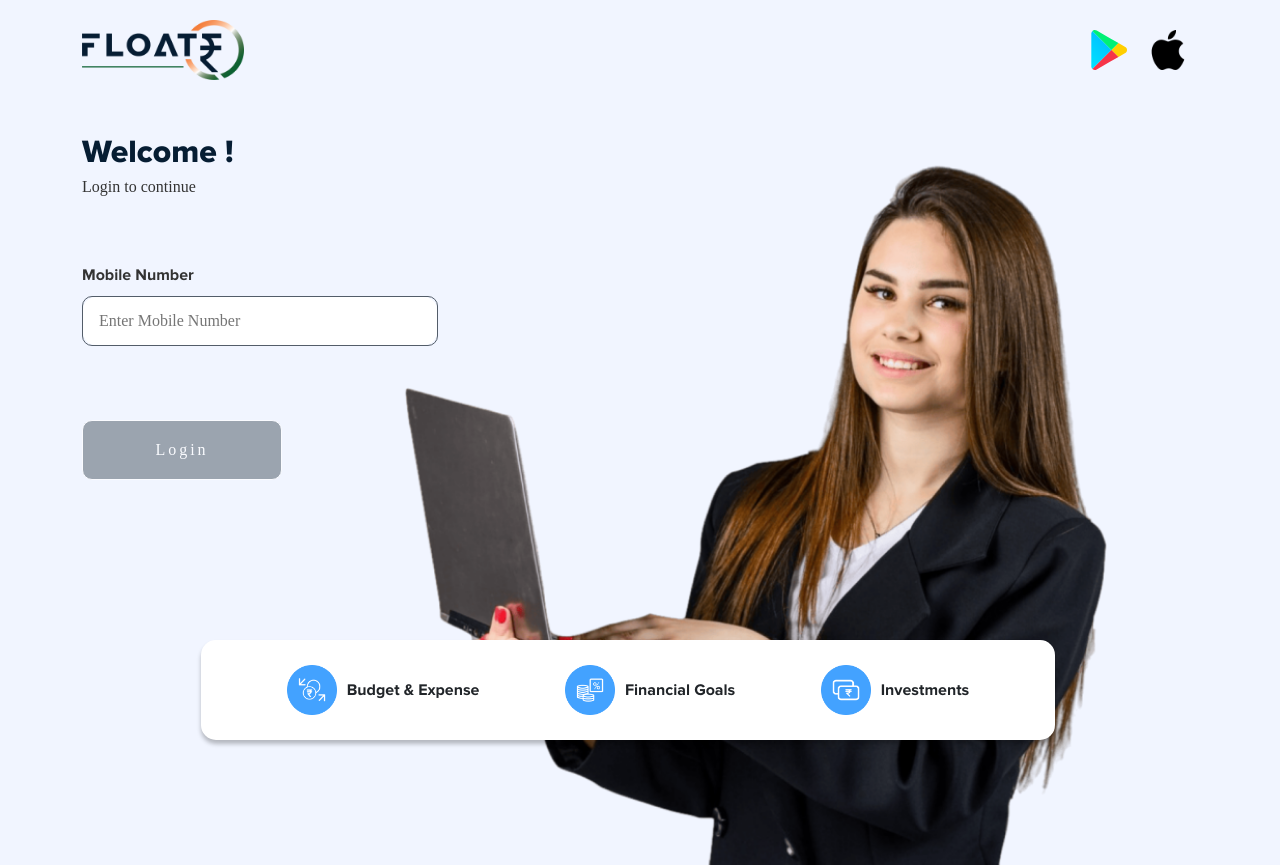
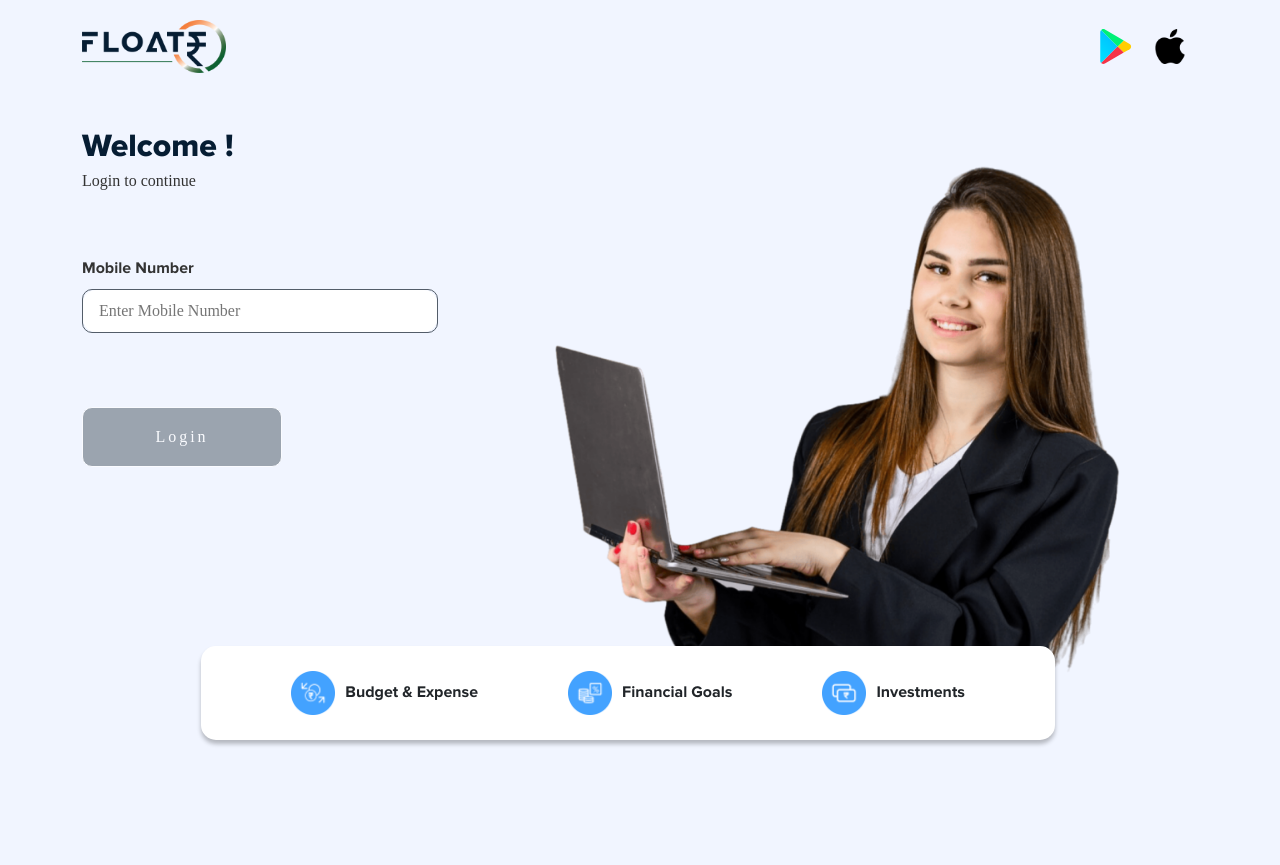
Before and after one commit to Sumit2406/floatrweb, a React (Create React App) app: page / in a window 1280 px wide. After the commit the page ends 800 px from the top, so only its background shows below. Built offline with nearby package versions, Linux system fonts and the light colour scheme; a web font is replaced by a local one.

Commit message:
height width converted in em

```diff
--- a/src/scss/App.scss
+++ b/src/scss/App.scss
@@ -202,14 +202,14 @@ img {
 // LoginPage Componet
 
 .logobanner {
-  height: 735px;
+  height: 36.9em;
   position: absolute;
   right: 40px;
-  top: 0px;
+  top: 15px;
 }
 .pgtitle{
   font-size: 2em;
-  line-height: 46px;
+  line-height: 1.5;
 
   font-family: "ProximaExtraBold";
   margin: 0;
@@ -217,7 +217,7 @@ img {
 }
 .pgsubtitle {
   font-size: 1em;
-  line-height: 22px;
+  line-height: 1.3;
   font-family: "ProximaRegular";
   color: #333333;
 }
@@ -250,11 +250,36 @@ border-radius: 15px;
 .bottom-icons span {
   padding-left: 10px;
   font-size: 1em;
-  line-height: 22px;
+  line-height: 1.3;
   font-family: "ProximaBold";
 }
 .bottomImageIcon{
-  height: 50px;
-  width: 50px;
+  height: 2.77em;
+  width: 2.77em;
   display: block;
 }
+
+@media only screen and (min-width: 1349px) {
+  body {
+    font-size: 16px;
+  }
+  .logobanner {
+    height: 21.7em;
+    right: 90px;
+  }
+}
+
+@media only screen and (min-width: 1440px) {
+  body {
+    font-size: 20px;
+  }
+}
+
+@media only screen and (min-width: 1600px) {
+  body {
+    font-size: 22px;
+  }
+  .logobanner {
+    height: 25.9em;
+  }
+}
--- a/src/scss/Header.scss
+++ b/src/scss/Header.scss
@@ -5,7 +5,7 @@
   }
 
   #logo{
-      height: 60px;
+      height: 3.3333333333333335em;
       width: auto;
   }
 
@@ -20,7 +20,7 @@
       }
 
       #brand-icon img{
-        height: 40px;
+        height: 2.22em;
         width: auto;
         cursor: pointer;
         margin: 0 10px;
--- a/src/scss/components.scss
+++ b/src/scss/components.scss
@@ -7,7 +7,7 @@
 .txtinputblock label {
     color: #333;
     font-size: 1em;
-    line-height: 22px;
+    line-height: 1.3;
     text-align: left;
     display: flex;
     font-family: "ProximaBold";
@@ -15,7 +15,7 @@
 }
 .txtinputblock .textinput {
     border: 1px solid #535d69;
-    height: 50px;
+    height: 2.77em;
     display: flex;
     background: transparent;
     border-radius: 10px;
@@ -29,8 +29,8 @@
 .txtinputblock .textinput_prefix, .textinput_suffix {
     background: #EEE;
     padding: 0 5px;
-    line-height: 50px;
-    width: 40px;
+    line-height: 2.77em;
+    width: 2.22em;
 }
 
 .txtinputblock .textinput_box, .txtinputblock .textinput_box:focus {
@@ -46,7 +46,7 @@
     justify-content: flex-end;
     color: #F00;
     font-size: 14px;
-    line-height: 16px;
+    line-height: 0.88em;
     margin: 0;
     font-family: 'Proxima-Regular';
 }
@@ -56,7 +56,7 @@
     justify-content: flex-start;
     color: #00F;
     font-size: 14px;
-    line-height: 16px;
+    line-height: 0.88em;
     margin: 0;
     margin-top: 5px;
     font-family: 'Proxima-Regular';
@@ -86,8 +86,8 @@
     justify-content: 'center';
     margin-bottom: '1rem';
     textarea{
-      height: 100px;
-      width: 250px;
+      height: 5.55em;
+      width: 13.88em;
       resize: none;
     }
 }
@@ -100,7 +100,7 @@
 
 textarea{
     width: '100%';
-    height: '150px';
+    height: '8.33em';
     padding: '0.5rem';
     border-radius: '5px';
     border: '1px solid #ccc';
@@ -147,7 +147,7 @@ textarea{
 
   .upload-div {
     width: 100px;
-    height: 100px;
+    height: 5.55em;
     background-color: #f0f0f0;
     background-repeat: no-repeat;
     background-size: cover;
@@ -170,8 +170,8 @@ textarea{
       }
     }
     .uploaded-image {
-      width: 50px;
-      height: 50px;
+      width: 2.77em;
+      height: 2.77em;
       margin-top: 10px;
       background-repeat: no-repeat;
       background-size: cover;
@@ -185,8 +185,8 @@ textarea{
   //CheckBox Component
 
   .chkBox, .chkBox img {
-    width: 50px;
-    height: 50px;
+    width: 2.77em;
+    height: 2.77em;
     display: flex;
     justify-content: center;
     align-items: center;
@@ -198,8 +198,8 @@ textarea{
     border: 1px solid black;
     color: black;
     background-color: white;
-    height: 30px;
-    width: 150px;
+    height: 1.66em;
+    width: 8.33em;
     display: flex;
     justify-content: center;
     align-items: center;
@@ -214,7 +214,7 @@ textarea{
     justify-content: space-between;
     z-index: 1000;
     width: auto;
-    height: 20px;
+    height: 1.11em;
     margin: 0px;
     text-align: left;
     align-items: center;
@@ -223,8 +223,8 @@ textarea{
   margin-top: 0px;
   border: 1px solid black;
   list-style-type: none;
-  width: 100px;
-  height: 28px;
+  width: 5.55em;
+  height: 1.55em;
   background-color: #f1ecec;
 }
 .ddlist{
@@ -241,8 +241,8 @@ textarea{
 
 // Radio Component
 .radiodiv{
-  width:140px;
-  height:110px;
+  width:7.77em;
+  height:6.11em;
   border: 1px solid black;
   align-content: center;
   .content{
```
